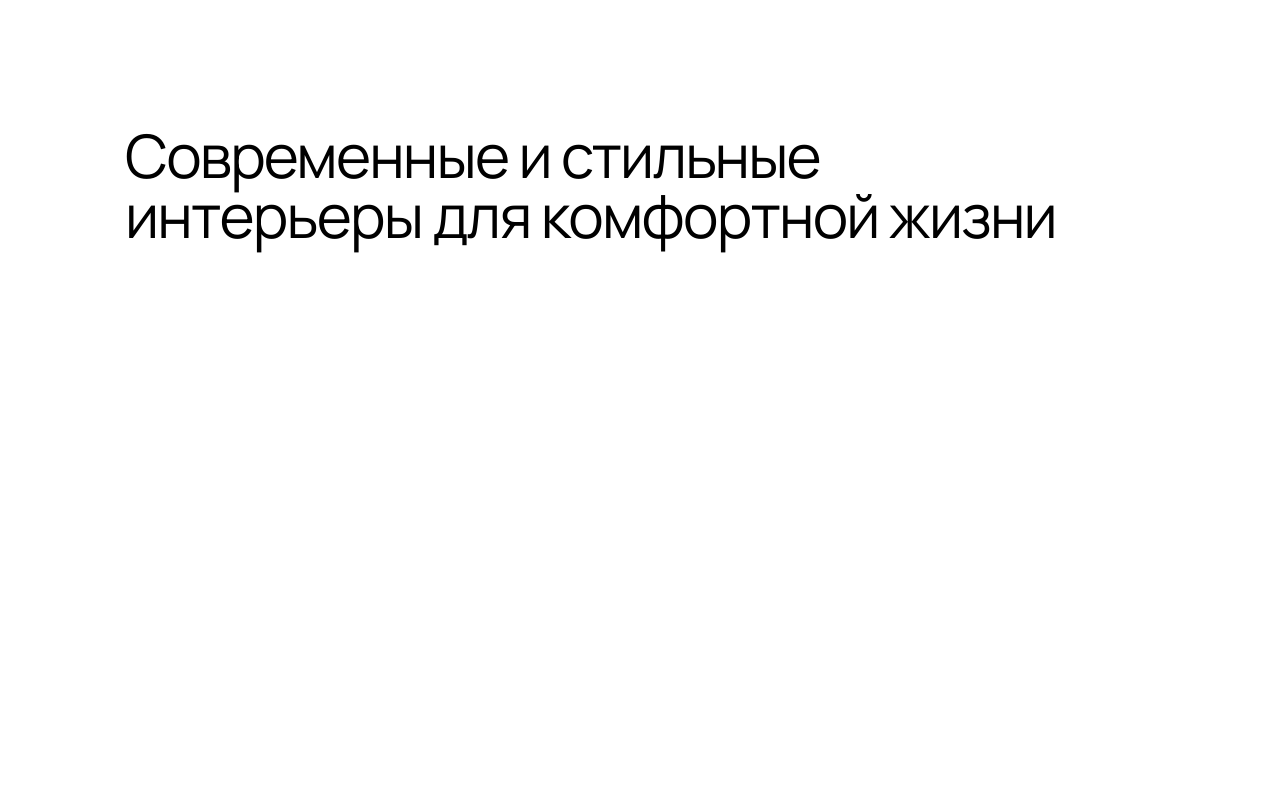
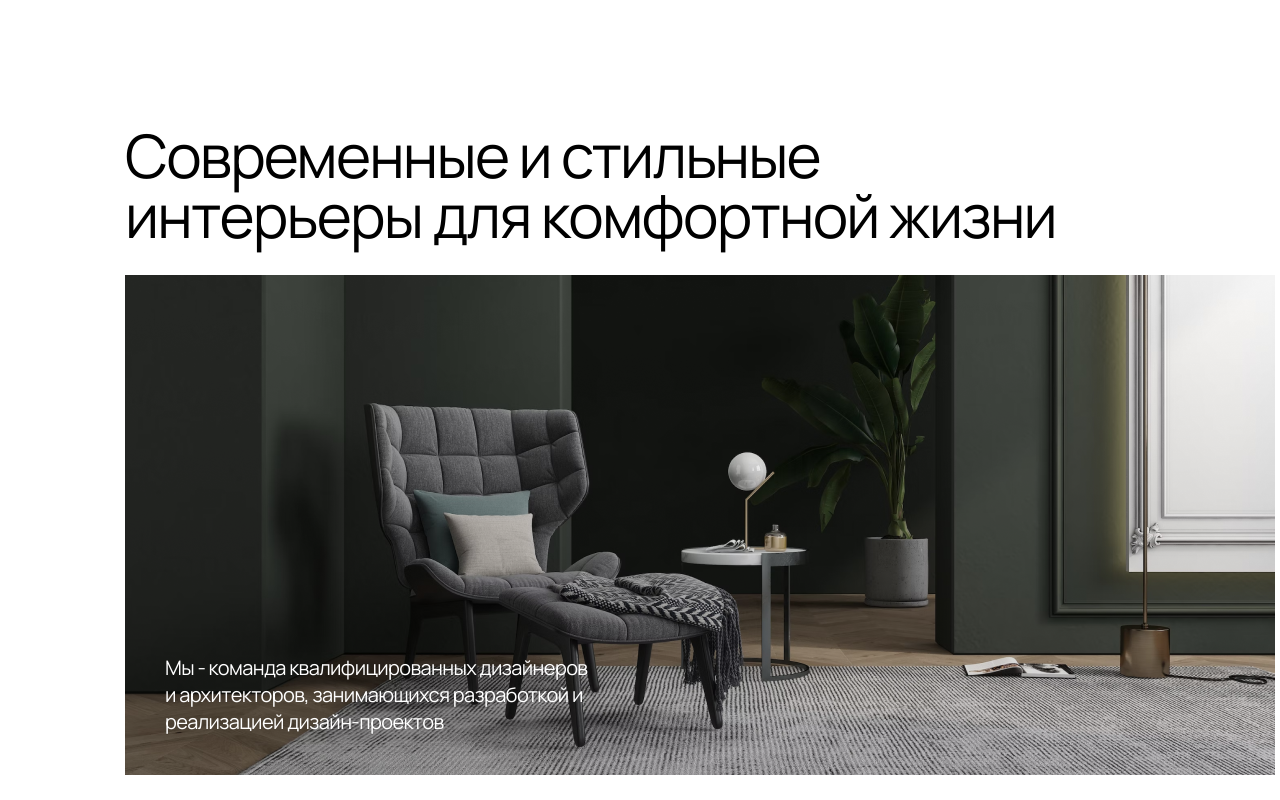
Before and after one commit to GurinMA/-, a plain HTML site: page index.html in a window 1280 px wide. Shown: the top 800 px of the page. Drawn offline with Linux system fonts and the light colour scheme.

Commit message:
Update styles.css

```diff
--- a/styles.css
+++ b/styles.css
@@ -35,7 +35,7 @@ p.one {
     width: 1150px;
     height: 500px;
 
-    background-image: url('../resources/interior.png');
+    background-image: url('interior.png');
     background-size: contain;
     background-repeat: no-repeat;
     padding-left: 40px;
```
